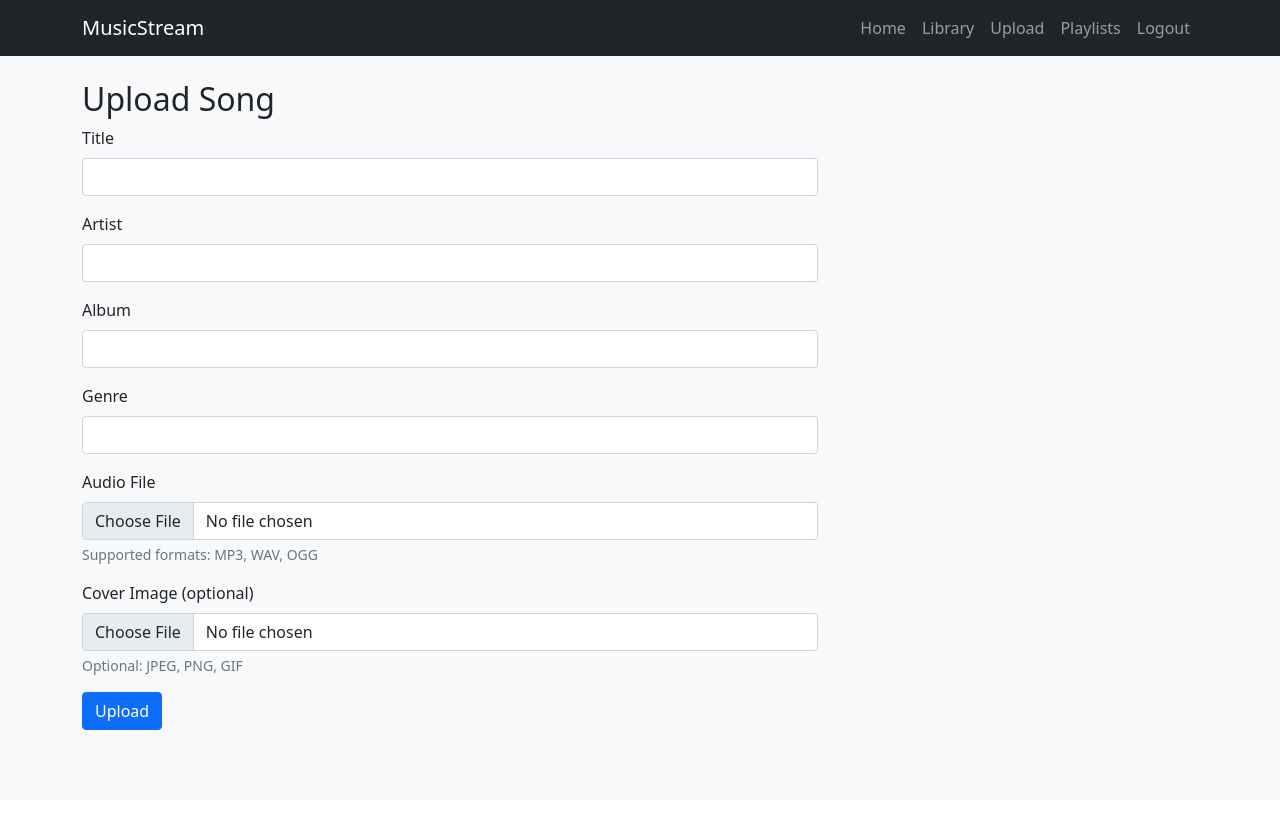
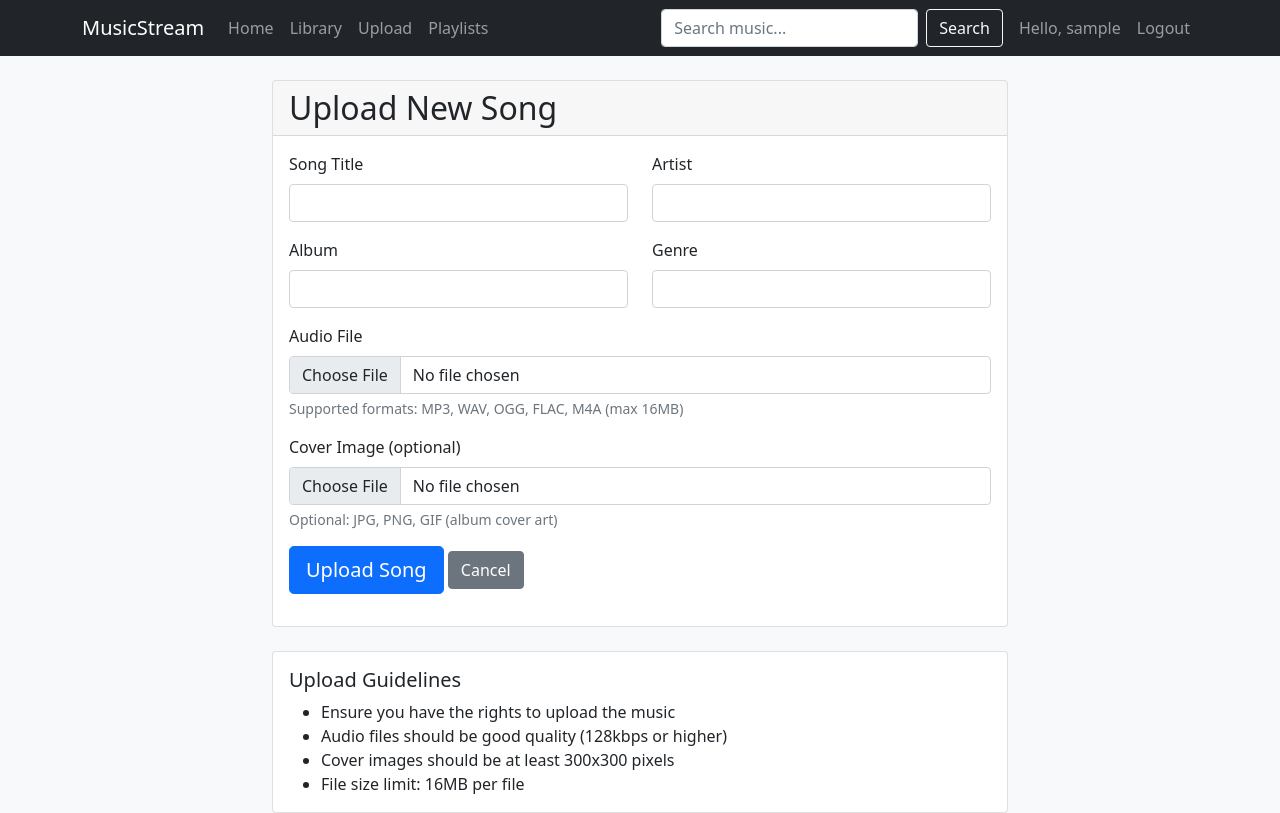
Before and after one commit to pytouch377/online-music-website, a Flask app: page /upload in a window 1280 px wide. Before the commit the page ends 730 px from the top, so only its background shows below. Run offline with Flask 3, Linux system fonts and the light colour scheme; the visitor is signed in with stand-in values (Sample User, id 1).

```diff
--- a/app/forms.py
+++ b/app/forms.py
@@ -1,6 +1,6 @@
 from flask_wtf import FlaskForm
 from wtforms import StringField, PasswordField, BooleanField, SubmitField, TextAreaField, FileField
-from wtforms.validators import DataRequired, Email, EqualTo, Length, ValidationError
+from wtforms.validators import DataRequired, EqualTo, Length, ValidationError
 from app.models import User
 
 class LoginForm(FlaskForm):
@@ -10,11 +10,13 @@ class LoginForm(FlaskForm):
     submit = SubmitField('Sign In')
 
 class RegistrationForm(FlaskForm):
-    username = StringField('Username', validators=[DataRequired()])
-    email = StringField('Email', validators=[DataRequired(), Email()])
-    password = PasswordField('Password', validators=[DataRequired()])
+    username = StringField('Username', validators=[DataRequired(), Length(min=2, max=64)])
+    email = StringField('Email', validators=[DataRequired(), Length(max=120)])
+    password = PasswordField('Password', validators=[DataRequired(), Length(min=6)])
     password2 = PasswordField(
-        'Repeat Password', validators=[DataRequired(), EqualTo('password')])
+        'Repeat Password',
+        validators=[DataRequired(), EqualTo('password', message='Passwords must match.')]
+    )
     submit = SubmitField('Register')
 
     def validate_username(self, username):
@@ -28,13 +30,13 @@ class RegistrationForm(FlaskForm):
             raise ValidationError('Please use a different email address.')
 
 class SongUploadForm(FlaskForm):
-    title = StringField('Title', validators=[DataRequired()])
-    artist = StringField('Artist', validators=[DataRequired()])
-    album = StringField('Album')
-    genre = StringField('Genre')
+    title = StringField('Song Title', validators=[DataRequired(), Length(max=100)])
+    artist = StringField('Artist', validators=[DataRequired(), Length(max=100)])
+    album = StringField('Album', validators=[Length(max=100)])
+    genre = StringField('Genre', validators=[Length(max=50)])
     audio_file = FileField('Audio File', validators=[DataRequired()])
     cover_image = FileField('Cover Image (optional)')
-    submit = SubmitField('Upload')
+    submit = SubmitField('Upload Song')
 
 class PlaylistForm(FlaskForm):
     name = StringField('Playlist Name', validators=[DataRequired()])
--- a/app/routes.py
+++ b/app/routes.py
@@ -5,8 +5,25 @@ from werkzeug.utils import secure_filename
 from app import db
 from app.models import Song, Playlist, PlaylistItem
 from app.forms import SongUploadForm, PlaylistForm
+import uuid
+from werkzeug.utils import secure_filename
+from flask import current_app
 
 bp = Blueprint('main', __name__)
+
+# 允许的文件扩展名
+ALLOWED_AUDIO_EXTENSIONS = {'mp3', 'wav', 'ogg', 'flac', 'm4a'}
+ALLOWED_IMAGE_EXTENSIONS = {'jpg', 'jpeg', 'png', 'gif'}
+
+def allowed_file(filename, allowed_extensions):
+    return '.' in filename and \
+           filename.rsplit('.', 1)[1].lower() in allowed_extensions
+
+def get_unique_filename(filename):
+    """生成唯一文件名防止冲突"""
+    ext = filename.rsplit('.', 1)[1].lower()
+    unique_filename = f"{uuid.uuid4().hex}.{ext}"
+    return unique_filename
 
 @bp.route('/')
 def index():
@@ -18,34 +35,63 @@ def index():
 def upload():
     form = SongUploadForm()
     if form.validate_on_submit():
-        # 处理音频文件上传
+        # 检查音频文件
         audio_file = form.audio_file.data
-        audio_filename = secure_filename(audio_file.filename)
-        audio_path = os.path.join('uploads', 'audio', audio_filename)
-        audio_file.save(os.path.join('app/static', audio_path))
+        if not audio_file or not allowed_file(audio_file.filename, ALLOWED_AUDIO_EXTENSIONS):
+            flash('Please select a valid audio file (MP3, WAV, OGG, FLAC, M4A).', 'error')
+            return render_template('upload.html', title='Upload Song', form=form)
 
-        # 处理封面图片上传（如果有）
-        cover_path = None
-        if form.cover_image.data:
-            cover_file = form.cover_image.data
-            cover_filename = secure_filename(cover_file.filename)
-            cover_path = os.path.join('uploads', 'covers', cover_filename)
-            cover_file.save(os.path.join('app/static', cover_path))
+        try:
+            # 创建上传目录 - 使用绝对路径
+            upload_base = os.path.join(current_app.root_path, 'static', 'uploads')
+            audio_upload_dir = os.path.join(upload_base, 'audio')
+            cover_upload_dir = os.path.join(upload_base, 'covers')
 
-        song = Song(
-            title=form.title.data,
-            artist=form.artist.data,
-            album=form.album.data,
-            genre=form.genre.data,
-            file_path=audio_path,
-            cover_image=cover_path,
-            user_id=current_user.id
-        )
+            os.makedirs(audio_upload_dir, exist_ok=True)
+            os.makedirs(cover_upload_dir, exist_ok=True)
 
-        db.session.add(song)
-        db.session.commit()
-        flash('Your song has been uploaded!')
-        return redirect(url_for('main.index'))
+            # 处理音频文件上传
+            audio_filename = secure_filename(audio_file.filename)
+            unique_audio_filename = get_unique_filename(audio_filename)
+            audio_save_path = os.path.join(audio_upload_dir, unique_audio_filename)
+            audio_file.save(audio_save_path)
+
+            # 数据库中的相对路径
+            audio_db_path = os.path.join('uploads', 'audio', unique_audio_filename)
+
+            # 处理封面图片上传（如果有）
+            cover_db_path = None
+            if form.cover_image.data and form.cover_image.data.filename:
+                cover_file = form.cover_image.data
+                if allowed_file(cover_file.filename, ALLOWED_IMAGE_EXTENSIONS):
+                    cover_filename = secure_filename(cover_file.filename)
+                    unique_cover_filename = get_unique_filename(cover_filename)
+                    cover_save_path = os.path.join(cover_upload_dir, unique_cover_filename)
+                    cover_file.save(cover_save_path)
+                    cover_db_path = os.path.join('uploads', 'covers', unique_cover_filename)
+                else:
+                    flash('Invalid image file type. Please use JPG, PNG, or GIF.', 'warning')
+
+            # 创建歌曲记录
+            song = Song(
+                title=form.title.data,
+                artist=form.artist.data,
+                album=form.album.data or '',
+                genre=form.genre.data or '',
+                file_path=audio_db_path,
+                cover_image=cover_db_path,
+                user_id=current_user.id
+            )
+
+            db.session.add(song)
+            db.session.commit()
+            flash('🎵 Your song has been uploaded successfully!', 'success')
+            return redirect(url_for('main.library'))
+
+        except Exception as e:
+            db.session.rollback()
+            flash(f'Error uploading file: {str(e)}', 'error')
+            print(f"Upload error: {e}")  # 用于调试
 
     return render_template('upload.html', title='Upload Song', form=form)
 
--- a/app/templates/base.html
+++ b/app/templates/base.html
@@ -11,17 +11,52 @@
     <nav class="navbar navbar-expand-lg navbar-dark bg-dark">
         <div class="container">
             <a class="navbar-brand" href="{{ url_for('main.index') }}">MusicStream</a>
-            <div class="navbar-nav">
+
+            <button class="navbar-toggler" type="button" data-bs-toggle="collapse" data-bs-target="#navbarContent">
+                <span class="navbar-toggler-icon"></span>
+            </button>
+
+            <div class="collapse navbar-collapse" id="navbarContent">
+                <ul class="navbar-nav me-auto">
+                    <li class="nav-item">
                         <a class="nav-link" href="{{ url_for('main.index') }}">Home</a>
+                    </li>
+                    <li class="nav-item">
                         <a class="nav-link" href="{{ url_for('main.library') }}">Library</a>
+                    </li>
                     {% if current_user.is_authenticated %}
+                    <li class="nav-item">
                         <a class="nav-link" href="{{ url_for('main.upload') }}">Upload</a>
+                    </li>
+                    <li class="nav-item">
                         <a class="nav-link" href="{{ url_for('main.playlists') }}">Playlists</a>
+                    </li>
+                    {% endif %}
+                </ul>
+
+                <!-- 搜索框 -->
+                <form class="d-flex me-2" action="{{ url_for('main.search') }}" method="get">
+                    <input class="form-control me-2" type="search" name="q" placeholder="Search music..." aria-label="Search">
+                    <button class="btn btn-outline-light" type="submit">Search</button>
+                </form>
+
+                <ul class="navbar-nav">
+                    {% if current_user.is_authenticated %}
+                    <li class="nav-item">
+                        <a class="nav-link" href="{{ url_for('main.playlists') }}">Hello, {{ current_user.username }}</a>
+                    </li>
+                    <li class="nav-item">
                         <a class="nav-link" href="{{ url_for('auth.logout') }}">Logout</a>
+                    </li>
                     {% else %}
+                    <li class="nav-item">
                         <a class="nav-link" href="{{ url_for('auth.login') }}">Login</a>
+                    </li>
+                    <li class="nav-item">
                         <a class="nav-link" href="{{ url_for('auth.register') }}">Register</a>
+                    </li>
                     {% endif %}
+                </ul>
             </div>
         </div>
     </nav>
--- a/app/templates/library.html
+++ b/app/templates/library.html
@@ -67,7 +67,7 @@
         {% else %}
         <div class="alert alert-info">
             <h4>No songs available yet</h4>
-            <p>The music library is empty. You can upload songs to get started.</p>
+            <p>The music library is empty. Be the first to upload a song!</p>
             {% if current_user.is_authenticated %}
             <a href="{{ url_for('main.upload') }}" class="btn btn-primary">Upload Your First Song</a>
             {% else %}
--- a/app/templates/upload.html
+++ b/app/templates/upload.html
@@ -1,59 +1,100 @@
 {% extends "base.html" %}
 
 {% block content %}
+<div class="row justify-content-center">
+    <div class="col-md-8">
+        <div class="card">
+            <div class="card-header">
+                <h2 class="card-title mb-0">Upload New Song</h2>
+            </div>
+            <div class="card-body">
+                <form action="" method="post" enctype="multipart/form-data" novalidate>
+                    {{ form.hidden_tag() }}
+
                     <div class="row">
-    <div class="col-md-8">
-        <h2>Upload Song</h2>
-        <form action="" method="post" enctype="multipart/form-data">
-            {{ form.hidden_tag() }}
+                        <div class="col-md-6">
                             <div class="mb-3">
                                 {{ form.title.label(class="form-label") }}
                                 {{ form.title(class="form-control") }}
                                 {% for error in form.title.errors %}
-                <span class="text-danger">{{ error }}</span>
+                                <div class="text-danger">{{ error }}</div>
                                 {% endfor %}
                             </div>
+                        </div>
+                        <div class="col-md-6">
                             <div class="mb-3">
                                 {{ form.artist.label(class="form-label") }}
                                 {{ form.artist(class="form-control") }}
                                 {% for error in form.artist.errors %}
-                <span class="text-danger">{{ error }}</span>
+                                <div class="text-danger">{{ error }}</div>
                                 {% endfor %}
                             </div>
+                        </div>
+                    </div>
+
+                    <div class="row">
+                        <div class="col-md-6">
                             <div class="mb-3">
                                 {{ form.album.label(class="form-label") }}
                                 {{ form.album(class="form-control") }}
                                 {% for error in form.album.errors %}
-                <span class="text-danger">{{ error }}</span>
+                                <div class="text-danger">{{ error }}</div>
                                 {% endfor %}
                             </div>
+                        </div>
+                        <div class="col-md-6">
                             <div class="mb-3">
                                 {{ form.genre.label(class="form-label") }}
                                 {{ form.genre(class="form-control") }}
                                 {% for error in form.genre.errors %}
-                <span class="text-danger">{{ error }}</span>
+                                <div class="text-danger">{{ error }}</div>
                                 {% endfor %}
                             </div>
+                        </div>
+                    </div>
+
                     <div class="mb-3">
                         {{ form.audio_file.label(class="form-label") }}
                         {{ form.audio_file(class="form-control") }}
                         {% for error in form.audio_file.errors %}
-                <span class="text-danger">{{ error }}</span>
+                        <div class="text-danger">{{ error }}</div>
                         {% endfor %}
-                <div class="form-text">Supported formats: MP3, WAV, OGG</div>
+                        <div class="form-text">
+                            Supported formats: MP3, WAV, OGG, FLAC, M4A (max 16MB)
                         </div>
+                    </div>
+
                     <div class="mb-3">
                         {{ form.cover_image.label(class="form-label") }}
                         {{ form.cover_image(class="form-control") }}
                         {% for error in form.cover_image.errors %}
-                <span class="text-danger">{{ error }}</span>
+                        <div class="text-danger">{{ error }}</div>
                         {% endfor %}
-                <div class="form-text">Optional: JPEG, PNG, GIF</div>
+                        <div class="form-text">
+                            Optional: JPG, PNG, GIF (album cover art)
                         </div>
+                    </div>
+
                     <div class="mb-3">
-                {{ form.submit(class="btn btn-primary") }}
+                        {{ form.submit(class="btn btn-primary btn-lg") }}
+                        <a href="{{ url_for('main.library') }}" class="btn btn-secondary">Cancel</a>
                     </div>
                 </form>
             </div>
         </div>
+
+        <!-- Upload Guidelines -->
+        <div class="card mt-4">
+            <div class="card-body">
+                <h5>Upload Guidelines</h5>
+                <ul class="mb-0">
+                    <li>Ensure you have the rights to upload the music</li>
+                    <li>Audio files should be good quality (128kbps or higher)</li>
+                    <li>Cover images should be at least 300x300 pixels</li>
+                    <li>File size limit: 16MB per file</li>
+                </ul>
+            </div>
+        </div>
+    </div>
+</div>
 {% endblock %}
```
Also changed, not shown: app/auth.py (+32 -3 lines), config.py (+14 -3 lines), create_upload_dirs.py (added, +18 -0 lines), create_user.py (added, +27 -0 lines). Lines whose indentation alone changed are shown as unchanged.
